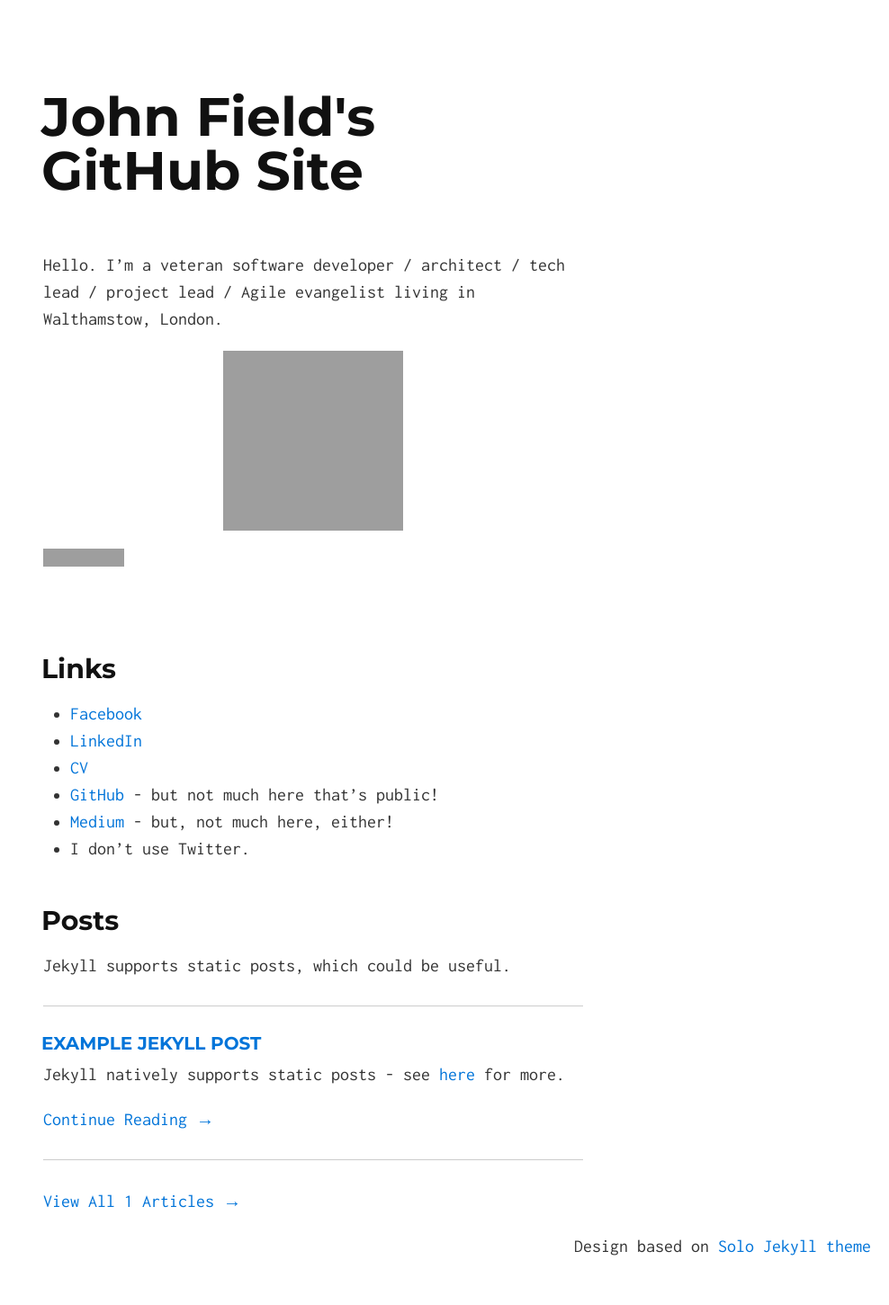
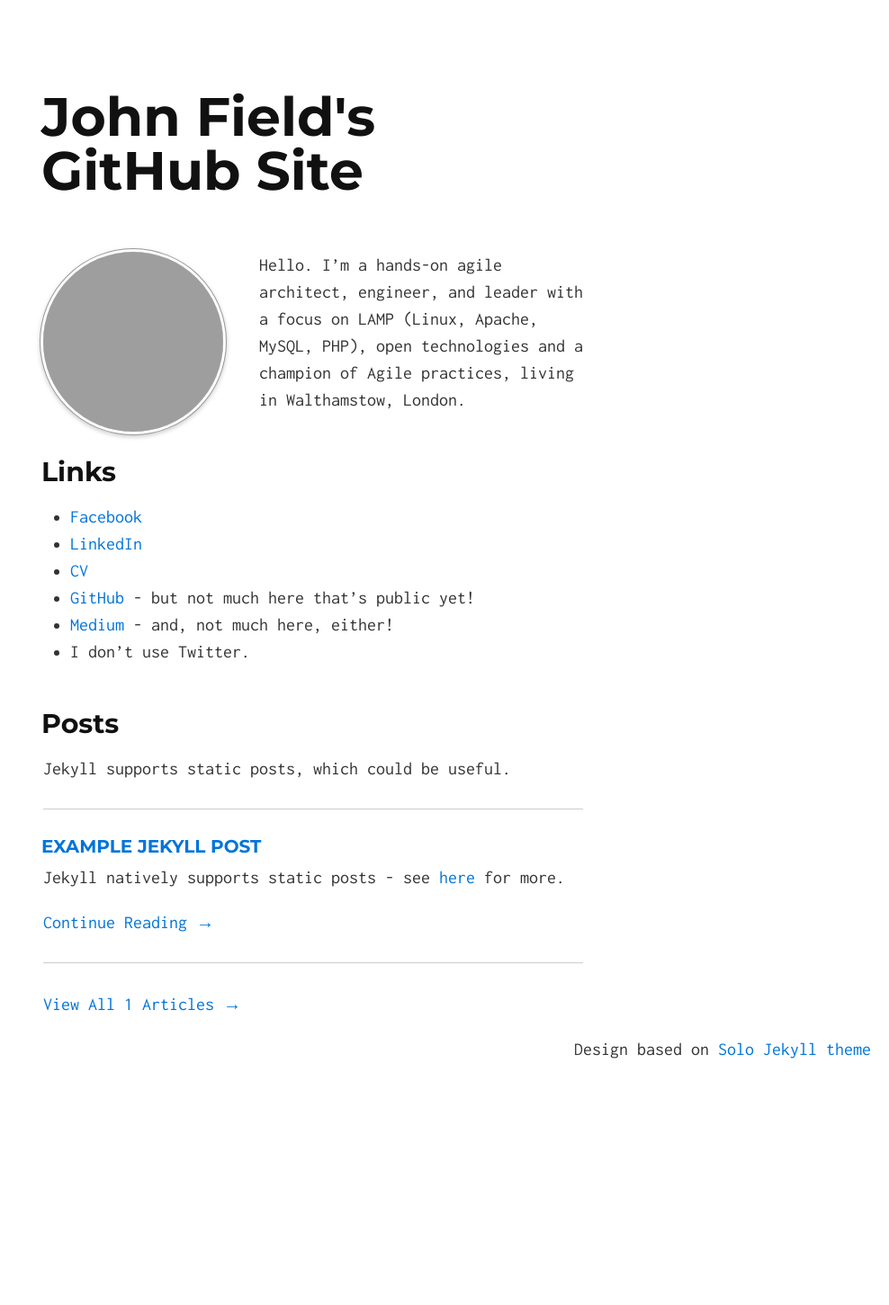
Before and after one commit to JohnField/johnfield.github.io, a Jekyll site: the page built from index.md, in a window 1280 px wide. Shown: the whole page at 90% size, without its empty margins (292-1280 px from the left). Built offline with Jekyll 4.4.1, drawn with Linux system fonts in a browser that asks for light colours; after the commit the page ends 1232 px from its top, so only the background shows below that; grey boxes are pictures that could not be loaded.

Commit message:
Tweak content, including improved avatar!

```diff
--- a/index.md
+++ b/index.md
@@ -2,23 +2,21 @@
 layout: page
 ---
 
-Hello. I'm a veteran software developer / architect / tech lead / project lead / Agile evangelist living in Walthamstow, London.
+![Gravatar](https://en.gravatar.com/avatar/fe934364550d859ff5da98ba631f588b.png?size=200){: .avatar }
+
+Hello. I'm a hands-on agile architect, engineer, and leader with a focus on LAMP (Linux, Apache, MySQL, PHP), open technologies and a champion of Agile practices, living in Walthamstow, London.
 
 [//]: # (http://stackoverflow.com/questions/4823468/comments-in-markdown)
 [//]: # (https://en.gravatar.com/site/implement/images/)
 
-![Gravatar](https://en.gravatar.com/avatar/fe934364550d859ff5da98ba631f588b.png?size=200)
-
-<iframe src="https://ghbtns.com/github-btn.html?user=chibicode&amp;repo=solo&amp;type=watch&amp;count=true&amp;size=large"
-  allowtransparency="true" frameborder="0" scrolling="0" width="170" height="30"></iframe><br/>
 
 ## Links
 
 * [Facebook](https://www.linkedin.com/in/JohnFieldUK)
 * [LinkedIn](https://www.facebook.com/john.field)
 * [CV](http://bit.ly/johnfieldcv)
-* [GitHub](https://github.com/JohnField/) - but not much here that's public!
-* [Medium](https://medium.com/@vodex) - but, not much here, either!
+* [GitHub](https://github.com/JohnField/) - but not much here that's public yet!
+* [Medium](https://medium.com/@vodex) - and, not much here, either!
 * I don't use Twitter.
 
 ## Posts
```
